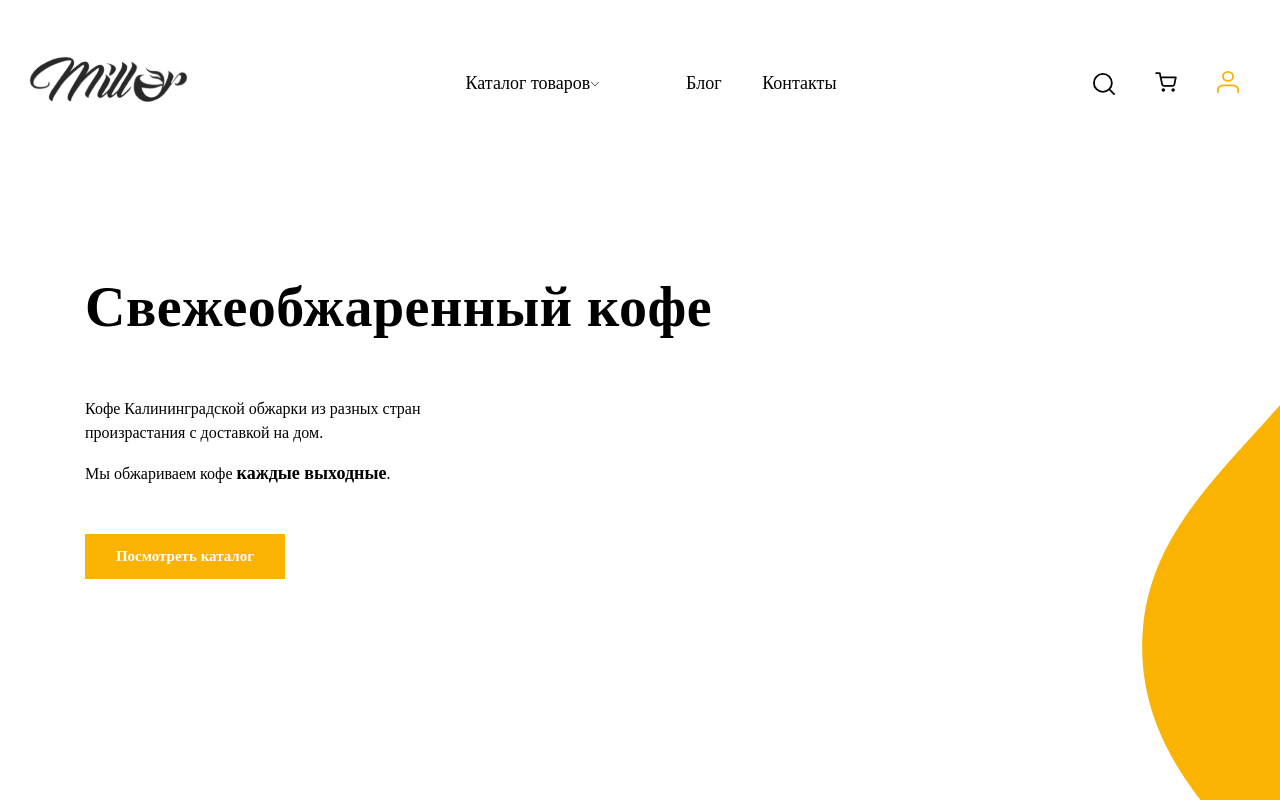
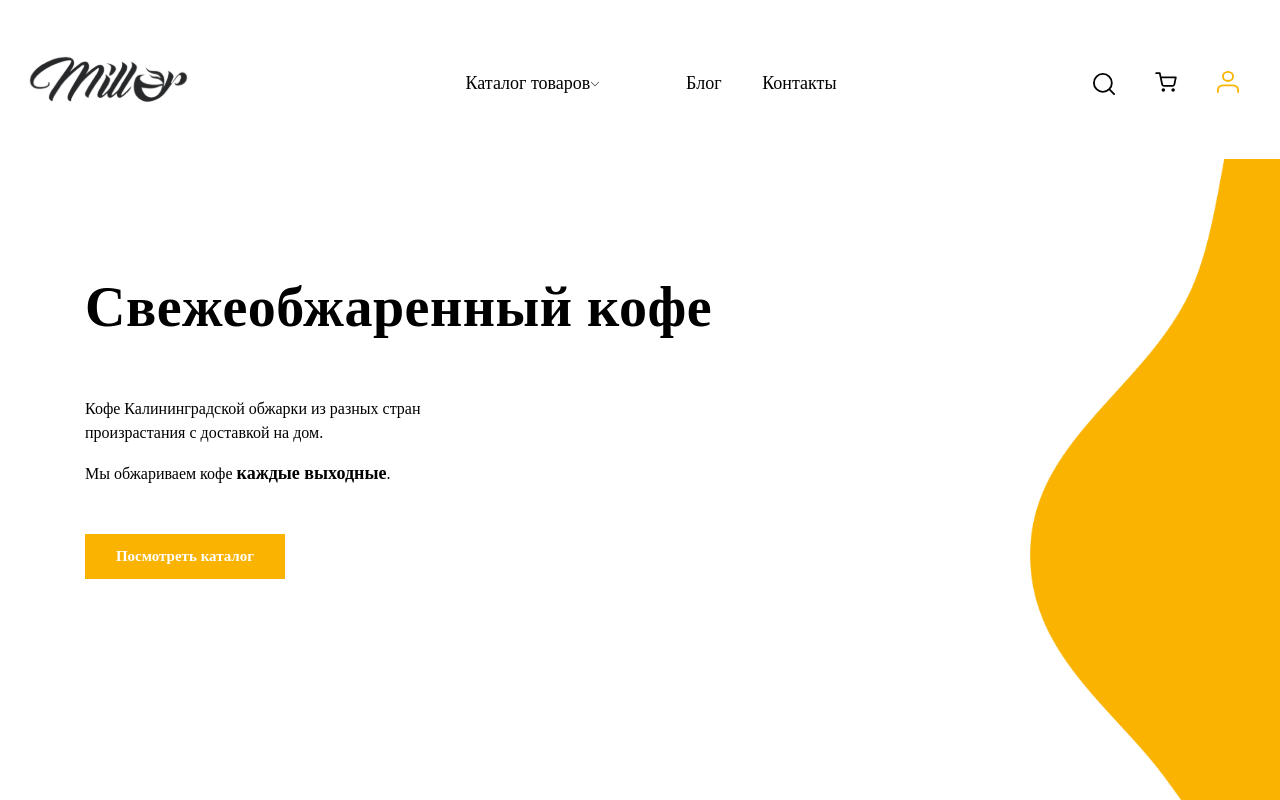
Before and after one commit to jodar-Nimatov/Miller, a React (Create React App) app: page / in a window 1280 px wide. Shown: the top 800 px of the page. Built offline with nearby package versions, Linux system fonts and the light colour scheme; data requests are answered from the project's data file.

Commit message:
merge main

```diff
--- a/src/Layout/Layout.jsx
+++ b/src/Layout/Layout.jsx
@@ -1,6 +1,5 @@
 import React from "react";
 import { Outlet } from "react-router-dom";
-import Whatsapp from "../Components/Whatsapp/Whatsapp";
 import Footer from "./Footer/Footer";
 import Header from "./Header/Header";
 
@@ -10,7 +9,6 @@ const Layout = () => {
       <Header />
       <Outlet />
       <Footer />
-      <Whatsapp/>
     </>
   );
 };
--- a/src/pages/Home/Home.jsx
+++ b/src/pages/Home/Home.jsx
@@ -44,10 +44,10 @@ const Main = () => {
               <Slider/>
             </div>
             <div >
-              <img className="yellow-gradient-right" src={rightVector} alt="" />
             </div>
           </div>
         </div>
+        <img className="yellow-gradient-right" src={rightVector} alt="" />
       </div>
     </div>
       <div className="catalog-products">
--- a/src/pages/Home/Home.scss
+++ b/src/pages/Home/Home.scss
@@ -39,9 +39,10 @@
 
 .yellow-gradient-right{
   max-width: 530px;
+  position: absolute;
+  transform: translateY(-420px);
   max-height: 100%;
-  margin-left: 97px;
-  transform: translateY(-125px);
+  margin-left: 75%;
 }
 .yellow-gradient-left{
   max-width: 400px;
--- a/src/scss/style.scss
+++ b/src/scss/style.scss
@@ -29,7 +29,7 @@
     padding: 0;
   }
   @media (min-width: 1556px) {
-    min-width: 1510px;
+    min-width: 1556px;
   }
 }
 a:active,
```
